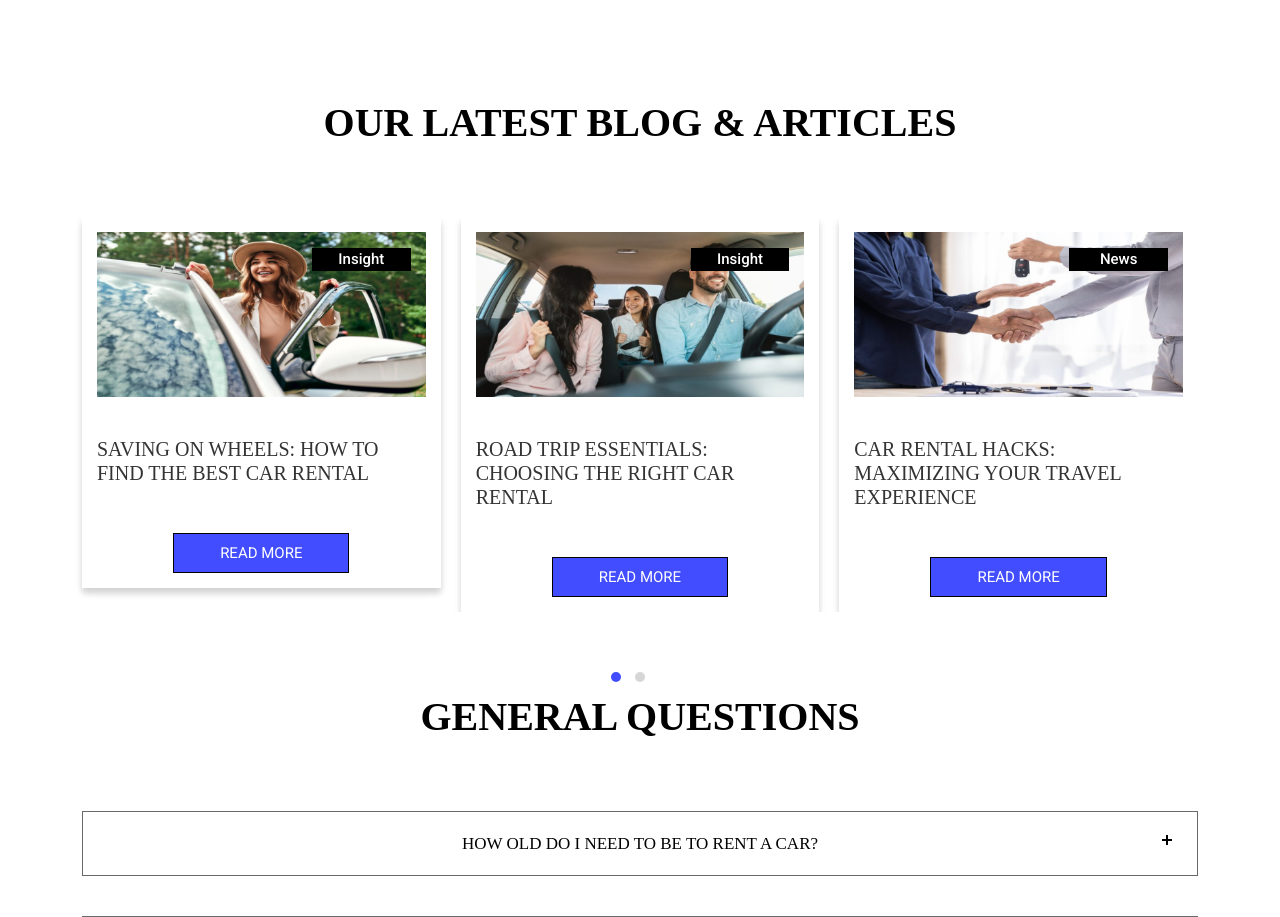
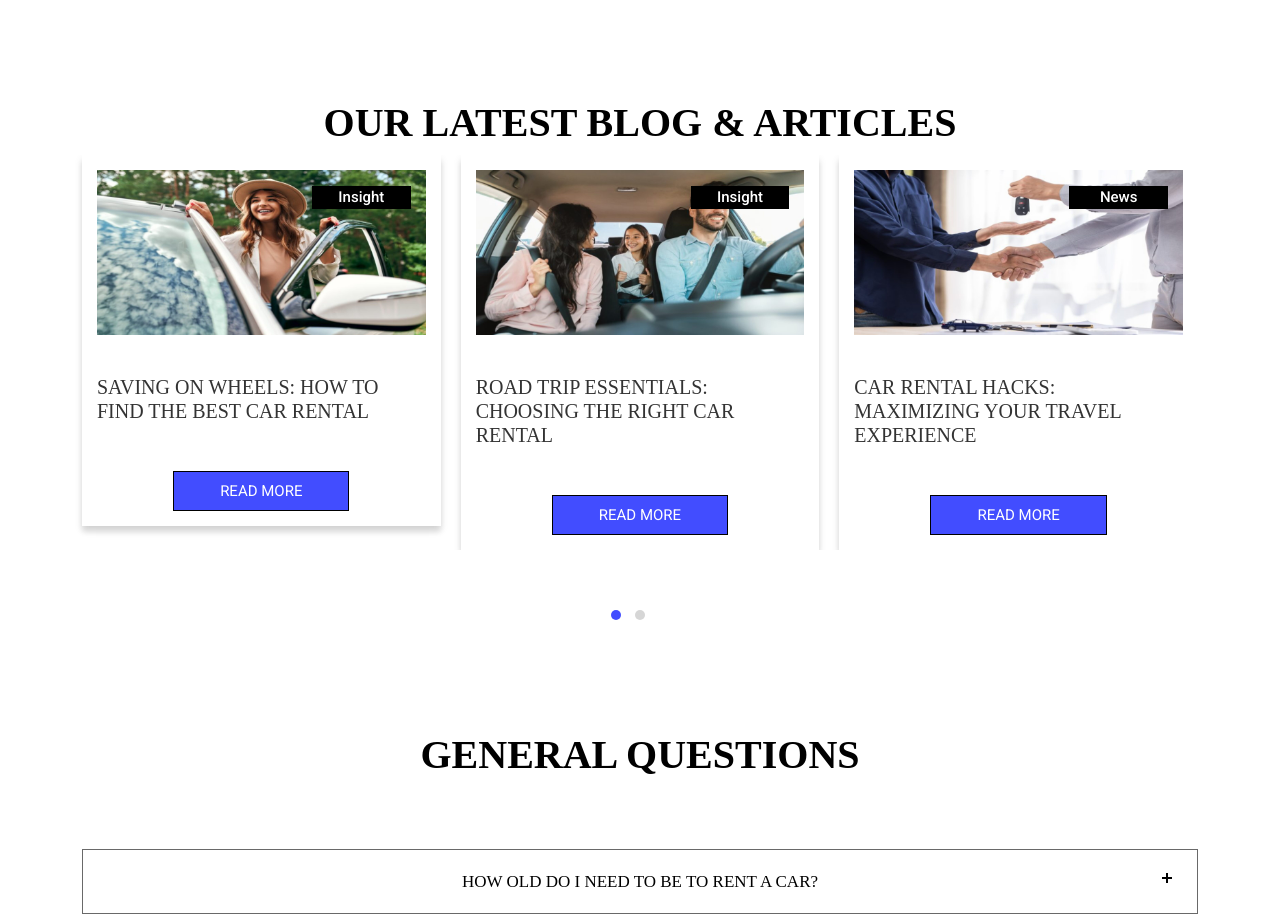
Before and after one commit to sdryasir/TCR, a Django app: page / in a window 1280 px wide. Shown: the part 4608-5525 px from the top of the page. Run offline with Django 5.2, Linux system fonts and the light colour scheme; some libraries are stand-ins or nearby versions; some web fonts are replaced.

Commit message:
complete Our-Latest-Blog-Articles-Heading

```diff
--- a/static/CSS/styleapp.css
+++ b/static/CSS/styleapp.css
@@ -1437,29 +1437,26 @@ a:hover {
 
 
 /* OUR LATEST BLOG & ARTICLES SECTION */
-
-
-.Our-Featured-Cars-Heading{
+.Our-Latest-Blog-Articles-Section{
+  margin-top: 100px;
+  margin-bottom: 100px;
+}
+
+.Our-Latest-Blog-Articles-Heading{
   font-family: var(--main-font);
   font-size: 40px;
   font-weight: 700;
   font-style: normal;
   color: var(--black-color);
 }
-
 /* Our Latest Blog & Articles Section Cards */
-
 .product-info {
   padding: 40px 0;
 }
-
-
 .product-img{
   position: relative;
   overflow: hidden;
 }
-
-
 .product-img span{
   font-family: var(--secondary-font);
   font-size: 15px;
@@ -1470,7 +1467,6 @@ a:hover {
 .btns{
   font-size: 15px;
   font-weight: 300;
-
 }
 .btns a{
   background-color: transparent;
@@ -1490,7 +1486,6 @@ a:hover {
 .product-img:hover .btns{
   bottom: 0;
 }
-
 .Save{
   position: absolute;
   width: 30%;
@@ -1502,7 +1497,6 @@ a:hover {
   text-align: center;
 
 }
-
 .product-type{
   font-size: 13px;
   opacity: 0.8;
--- a/templates/index.html
+++ b/templates/index.html
@@ -397,7 +397,7 @@
     <div class="Our-Latest-Blog-Articles-Section">
         <div class="container">
             <div class = "row">
-                <h3 class = "text-center Our-Featured-Cars-Heading">OUR LATEST BLOG & ARTICLES</h3>
+                <h3 class = "text-center Our-Latest-Blog-Articles-Heading">OUR LATEST BLOG & ARTICLES</h3>
             </div>
             <div class = "row owl-carousel-3 owl-carousel owl-theme">
                 <div class = "col-4 product-item">
```
